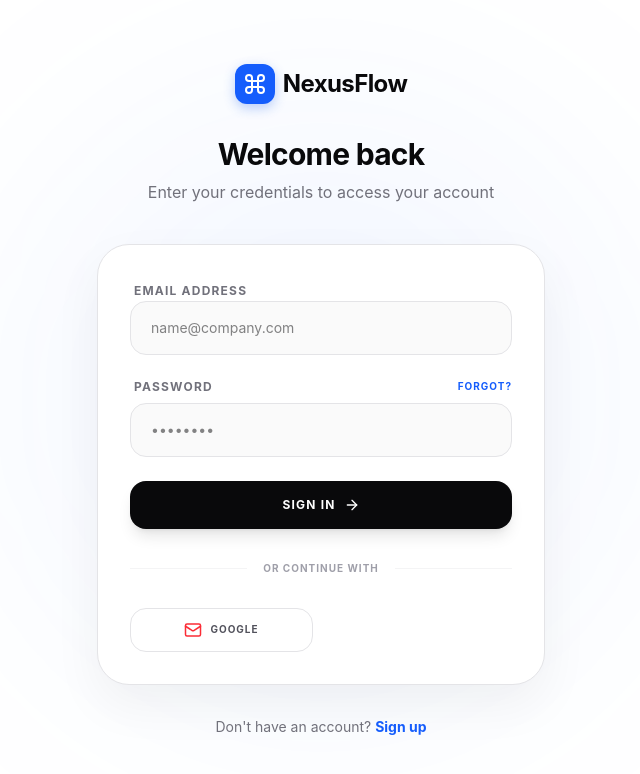
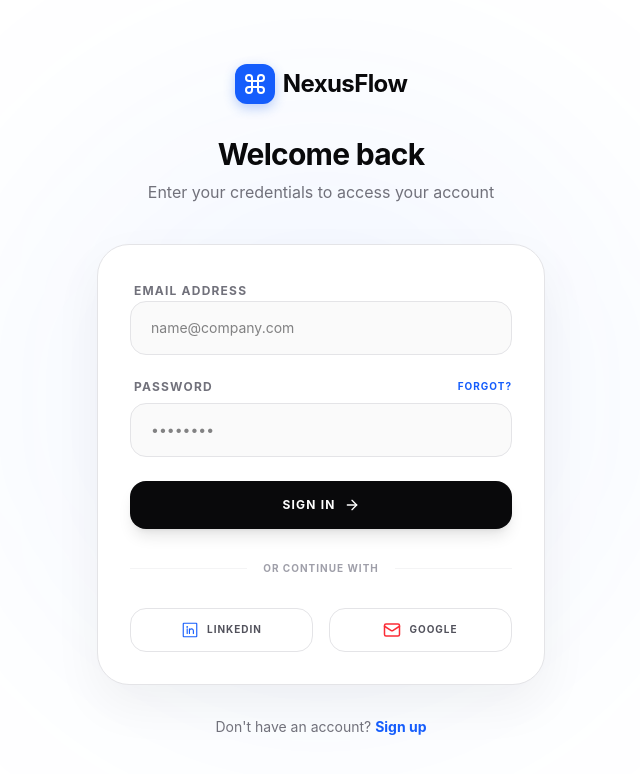
Before and after one commit to laibaramzan00786/linkedin-automation, a Next.js app: page /login in a window 1280 px wide. Shown: the top 774 px of the page, without its empty margins (319-959 px from the left). Built offline with nearby package versions, Linux system fonts and the light colour scheme.

Commit message:
add complete project UI

```diff
--- a/app/login/page.tsx
+++ b/app/login/page.tsx
@@ -1,6 +1,7 @@
 'use client'
 import { motion } from 'motion/react';
 import { Command, ArrowRight, Mail } from 'lucide-react';
+import {LinkedinLogo } from '@phosphor-icons/react';
 import Link from 'next/link';
 import {useRouter} from 'next/navigation';
 
@@ -70,7 +71,10 @@
           </div>
 
           <div className="grid grid-cols-2 gap-4">
-
+           <button className="flex items-center justify-center gap-2 bg-white border border-zinc-200 py-3 rounded-2xl hover:bg-zinc-50 transition-colors text-zinc-600">
+                    <LinkedinLogo  size={18} className="text-blue-600" />
+                   <span className="text-[10px] font-bold uppercase tracking-widest">LinkedIn</span>
+                    </button>
             <button className="flex items-center justify-center gap-2 bg-white border border-zinc-200 py-3 rounded-2xl hover:bg-zinc-50 transition-colors text-zinc-600">
               <Mail size={18} className="text-red-500" />
               <span className="text-[10px] font-bold uppercase tracking-widest">Google</span>
--- a/app/signup/page.tsx
+++ b/app/signup/page.tsx
@@ -1,6 +1,7 @@
 'use client'
 import { motion } from 'motion/react';
-import { Command, ArrowRight, Linkedin, Mail } from 'lucide-react';
+import { Command, ArrowRight,  Mail } from 'lucide-react';
+import {LinkedinLogo } from '@phosphor-icons/react';
 import Link from 'next/link';
 import {useRouter} from 'next/navigation';
 
@@ -30,7 +31,7 @@
             <span className="text-2xl font-bold tracking-tight text-zinc-950">NexusFlow</span>
           </Link>
           <h1 className="text-3xl font-bold tracking-tight mb-2 text-zinc-950">Create an account</h1>
-          <p className="text-zinc-500">Start your 14-day free trial today</p>
+          <p className="text-zinc-500">Start your 7-day free trial today</p>
         </div>
 
         <div className="bg-white border border-zinc-200 p-8 rounded-[32px] shadow-[0_20px_50px_rgba(0,0,0,0.05)]">
@@ -89,7 +90,7 @@
 
           <div className="grid grid-cols-2 gap-4">
             <button className="flex items-center justify-center gap-2 bg-white border border-zinc-200 py-3 rounded-2xl hover:bg-zinc-50 transition-colors text-zinc-600">
-              <Linkedin size={18} className="text-blue-600" />
+              <LinkedinLogo  size={18} className="text-blue-600" />
               <span className="text-[10px] font-bold uppercase tracking-widest">LinkedIn</span>
             </button>
             <button className="flex items-center justify-center gap-2 bg-white border border-zinc-200 py-3 rounded-2xl hover:bg-zinc-50 transition-colors text-zinc-600">
--- a/package.json
+++ b/package.json
@@ -9,6 +9,7 @@
     "lint": "eslint"
   },
   "dependencies": {
+    "@phosphor-icons/react": "^2.1.10",
     "framer-motion": "^12.38.0",
     "lucide-react": "^1.7.0",
     "motion": "^12.38.0",
```
Also changed, not shown: 1 other file (tests, documents, lock files or other folders).
